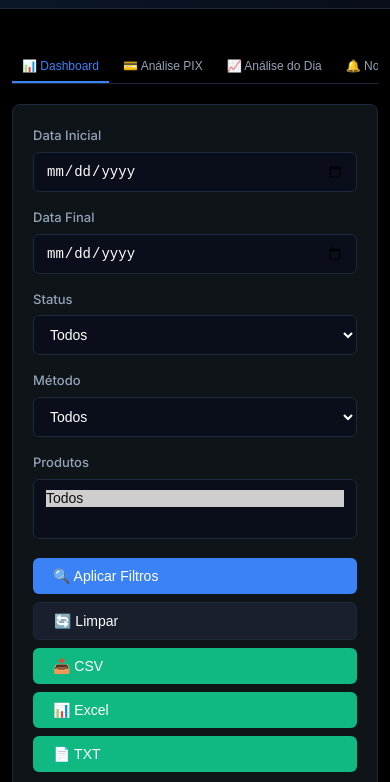
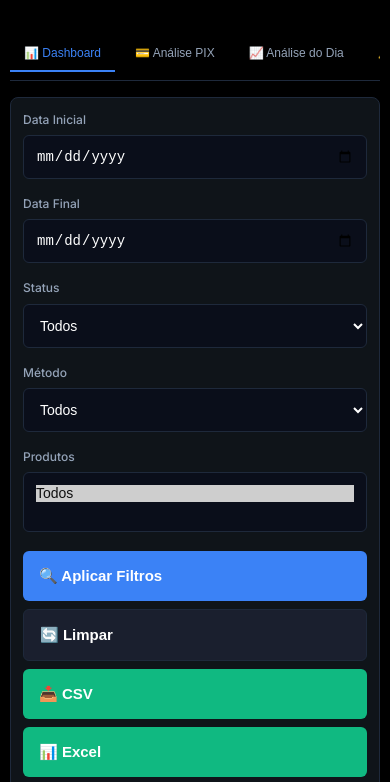
Before and after one commit to rhdaempresalion-spec/dhr-analytics-pro, a website: page public/index.html in a window 390 px wide. Shown: the part 90-872 px from the top of the page. Drawn offline with nearby package versions, Linux system fonts and the light colour scheme; no server answers.

Commit message:
Update index.html

```diff
--- a/public/index.html
+++ b/public/index.html
@@ -544,25 +544,41 @@
   /* RESPONSIVIDADE MOBILE */
   @media (max-width: 768px) {
     .container {
-      padding: 12px;
+      padding: 10px;
     }
 
     .header {
-      padding: 12px;
+      padding: 10px;
     }
 
     .header img {
-      height: 60px !important;
+      height: 50px !important;
     }
 
+    /* Tabs scrolláveis */
     .tabs {
-      gap: 4px;
-      margin-bottom: 20px;
+      gap: 6px;
+      margin-bottom: 16px;
+      padding-bottom: 8px;
+      overflow-x: auto;
+      -webkit-overflow-scrolling: touch;
+      scrollbar-width: thin;
+    }
+
+    .tabs::-webkit-scrollbar {
+      height: 4px;
+    }
+
+    .tabs::-webkit-scrollbar-thumb {
+      background: var(--blue-light);
+      border-radius: 2px;
     }
 
     .tab {
       font-size: 13px;
-      padding: 10px 12px;
+      padding: 12px 16px;
+      white-space: nowrap;
+      min-width: fit-content;
     }
 
     .cards-grid {
@@ -578,22 +594,44 @@
       font-size: 24px;
     }
 
+    /* Filtros otimizados */
     .filters {
       grid-template-columns: 1fr;
-      gap: 12px;
+      gap: 10px;
+      padding: 12px;
+      background: var(--bg-card);
+      border-radius: 8px;
     }
 
     .filter-group {
       width: 100%;
     }
 
+    .filter-group label {
+      font-size: 12px;
+      margin-bottom: 6px;
+    }
+
+    .filter-group input,
+    .filter-group select {
+      font-size: 14px;
+      padding: 12px;
+      height: 44px;
+    }
+
+    /* Botões maiores e mais fáceis de clicar */
     .filter-actions {
-      flex-direction: column;
-      gap: 8px;
+      display: grid;
+      grid-template-columns: 1fr 1fr;
+      gap: 10px;
+      margin-top: 8px;
     }
 
     .filter-actions button {
       width: 100%;
+      padding: 14px;
+      font-size: 14px;
+      font-weight: 600;
     }
 
     .charts-grid {
@@ -624,16 +662,31 @@
 
   @media (max-width: 480px) {
     .header img {
-      height: 50px !important;
+      height: 45px !important;
     }
 
     .tab {
       font-size: 12px;
-      padding: 8px 10px;
+      padding: 10px 14px;
     }
 
     .card-value {
-      font-size: 20px;
+      font-size: 22px;
+    }
+
+    .card-subtitle {
+      font-size: 11px;
+    }
+
+    /* Botões de exportação em grid */
+    .filter-actions {
+      grid-template-columns: 1fr;
+      gap: 8px;
+    }
+
+    .filter-actions button {
+      padding: 16px;
+      font-size: 15px;
     }
   }
   </style>
```
